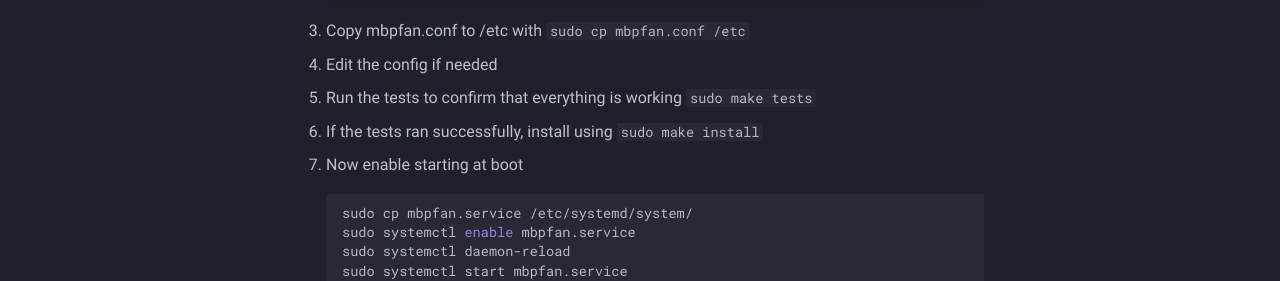
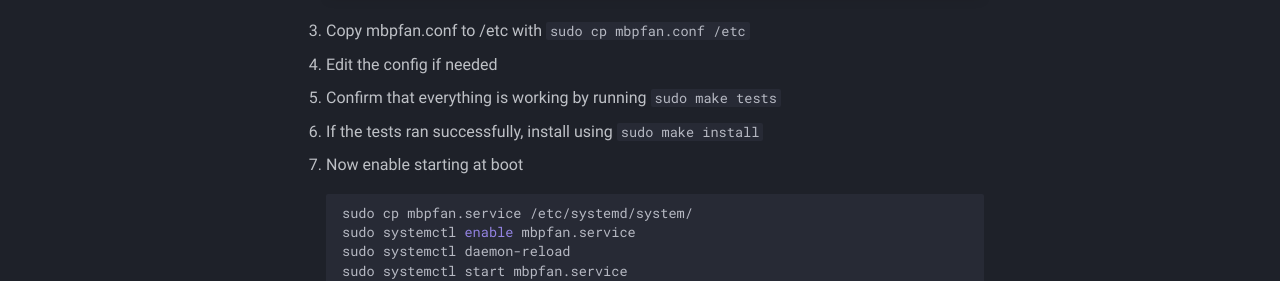
Before and after one commit to t2linux/wiki, an MkDocs documentation site: the page built from docs/guides/fan.md, in a window 1280 px wide and 1313 px high. Shown: the part 749-1030 px from the top of the window. Built offline with MkDocs 1.6.1 and Material for MkDocs 9.7.7, drawn with Linux system fonts in a browser that asks for light colours; comment, search, counter and statistics services are not loaded.

Commit message:
Update fan.md

```diff
--- a/docs/guides/fan.md
+++ b/docs/guides/fan.md
@@ -21,7 +21,7 @@ In some Macs, the fan has been found to work out of the box. In such a case the
 
 3. Copy mbpfan.conf to /etc with `sudo cp mbpfan.conf /etc`
 4. Edit the config if needed
-5. Run the tests to confirm that everything is working `sudo make tests`
+5. Confirm that everything is working by running `sudo make tests`
 6. If the tests ran successfully, install using `sudo make install`
 7. Now enable starting at boot
 
```
